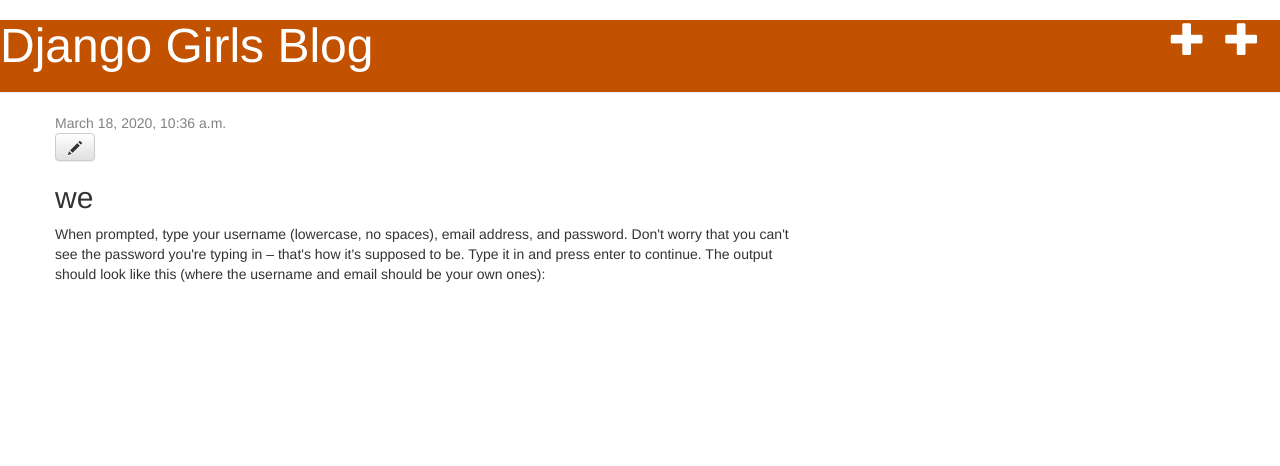
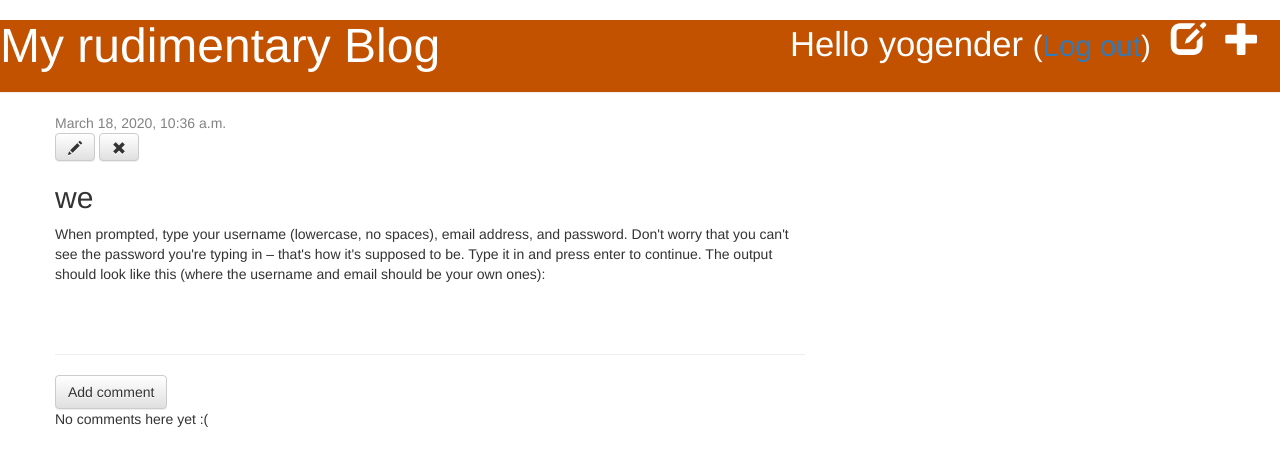
Before and after one commit to yogenderPalChandra/my-first-blog, a Django app: page /post/3/ in a window 1280 px wide. Shown: the top 466 px of the page. Run offline with Django 3.2, Linux system fonts and the light colour scheme; a user stored in the database is signed in; data comes from the database, SQL or seed files in the repository; both versions use the stored data as it was after the commit; some libraries are stand-ins or nearby versions.

Commit message:
added comment final

```diff
--- a/blog/admin.py
+++ b/blog/admin.py
@@ -1,4 +1,7 @@
+#from django.contrib import admin
+from .models import Post
 from django.contrib import admin
-from .models import Post
+from .models import Post, Comment
 
 admin.site.register(Post)
+admin.site.register(Comment)
--- a/blog/models.py
+++ b/blog/models.py
@@ -16,3 +16,20 @@ class Post(models.Model):
 
     def __str__(self):
         return self.title
+
+class Comment(models.Model):
+    post = models.ForeignKey('blog.Post', on_delete=models.CASCADE, related_name='comments')
+    author = models.CharField(max_length=200)
+    text = models.TextField()
+    created_date = models.DateTimeField(default=timezone.now)
+    approved_comment = models.BooleanField(default=False)
+
+    def approve(self):
+        self.approved_comment = True
+        self.save()
+
+    def __str__(self):
+        return self.text
+
+def approved_comments(self):
+    return self.comments.filter(approved_comment=True)
--- a/blog/static/css/blog.css
+++ b/blog/static/css/blog.css
@@ -45,3 +45,7 @@ h1, h2, h3, h4 {
 .post h2 a, .post h2 a:visited {
     color: #000000;
 }
+
+.comment {
+    margin: 20px 0px 20px 20px;
+}
--- a/blog/templates/blog/base.html
+++ b/blog/templates/blog/base.html
@@ -1,26 +1,31 @@
 {% load static %}
 <html>
     <head>
-        <title>Django Girls blog</title>
+        <title>My rudimentary blog</title>
         <link rel="stylesheet" href="//maxcdn.bootstrapcdn.com/bootstrap/3.2.0/css/bootstrap.min.css">
         <link rel="stylesheet" href="//maxcdn.bootstrapcdn.com/bootstrap/3.2.0/css/bootstrap-theme.min.css">
-        <link href='//fonts.googleapis.com/css?family=Lobster&subset=latin,latin-ext' rel='stylesheet' type='text/css'>
+        <link href="//fonts.googleapis.com/css?family=Lobster&subset=latin,latin-ext" rel="stylesheet" type="text/css">
         <link rel="stylesheet" href="{% static 'css/blog.css' %}">
     </head>
     <body>
         <div class="page-header">
-	    {% if user.is_authenticated %}
-    	    <a href="{% url 'post_new' %}" class="top-menu"><span class="glyphicon glyphicon-plus"></span></a>
-	    {% endif %}
+            {% if user.is_authenticated %}
+                <a href="{% url 'post_new' %}" class="top-menu"><span class="glyphicon glyphicon-plus"></span></a>
+                <a href="{% url 'post_draft_list' %}" class="top-menu"><span class="glyphicon glyphicon-edit"></span></a>
+                <p class="top-menu">Hello {{ user.username }} <small>(<a href="{% url 'logout' %}">Log out</a>)</small></p>
+            {% else %}
+                <a href="{% url 'login' %}" class="top-menu"><span class="glyphicon glyphicon-lock></span></a>
+            {% endif %}
 
-            <a href="{% url 'post_new' %}" class="top-menu"><span class="glyphicon glyphicon-plus"></span></a>
-            <h1><a href="/">Django Girls Blog</a></h1>
+            <h1><a href="/">My rudimentary Blog</a></h1>
         </div>
         <div class="content container">
             <div class="row">
                 <div class="col-md-8">
-                    {% block content %}
-                    {% endblock %}
+
+                {% block content %}
+
+                {% endblock %}
                 </div>
             </div>
         </div>
--- a/blog/templates/blog/post_detail.html
+++ b/blog/templates/blog/post_detail.html
@@ -6,11 +6,34 @@
             <div class="date">
                 {{ post.published_date }}
             </div>
+	{% else %}
+	    <a class="btn btn-default" href="{% url 'post_publish' pk=post.pk %}">Publish</a>
         {% endif %}
 	{% if user.is_authenticated %}
         <a class="btn btn-default" href="{% url 'post_edit' pk=post.pk %}"><span class="glyphicon glyphicon-pencil"></span></a>
+	<a class="btn btn-default" href="{% url 'post_remove' pk=post.pk %}"><span class="glyphicon glyphicon-remove"></span></a>
+
         {% endif %}
         <h2>{{ post.title }}</h2>
         <p>{{ post.text|linebreaksbr }}</p>
     </div>
+    <hr>
+    <a class="btn btn-default" href="{% url 'add_comment_to_post' pk=post.pk %}">Add comment</a>
+    {% for comment in post.comments.all %}
+    {% if user.is_authenticated or comment.approved_comment %}
+    <div class="comment">
+        <div class="date">
+            {{ comment.created_date }}
+            {% if not comment.approved_comment %}
+                <a class="btn btn-default" href="{% url 'comment_remove' pk=comment.pk %}"><span class="glyphicon glyphicon-remove"></span></a>
+                <a class="btn btn-default" href="{% url 'comment_approve' pk=comment.pk %}"><span class="glyphicon glyphicon-ok"></span></a>
+            {% endif %}
+        </div>
+        <strong>{{ comment.author }}</strong>
+        <p>{{ comment.text|linebreaks }}</p>
+    </div>
+    {% endif %}
+{% empty %}
+    <p>No comments here yet :(</p>
+{% endfor %}
 {% endblock %}
--- a/blog/templates/blog/post_list.html
+++ b/blog/templates/blog/post_list.html
@@ -6,7 +6,8 @@
             <div class="date">
                 {{ post.published_date }}
             </div>
-            <h1><a href="{% url 'post_detail' pk=post.pk %}">{{ post.title }}</a></h1>
+            <a href="{% url 'post_detail' pk=post.pk %}">Comments: {{ post.approved_comments.count }}</a>
+
             <p>{{ post.text|linebreaksbr }}</p>
         </div>
     {% endfor %}
--- a/blog/urls.py
+++ b/blog/urls.py
@@ -6,4 +6,11 @@ urlpatterns = [
     path('post/<int:pk>/', views.post_detail, name='post_detail'),
     path('post/new/', views.post_new, name='post_new'),
     path('post/<int:pk>/edit/', views.post_edit, name='post_edit'),
+    path('drafts/', views.post_draft_list, name='post_draft_list'),
+    path('post/<pk>/publish/', views.post_publish, name='post_publish'),
+    path('post/<pk>/remove/', views.post_remove, name='post_remove'),
+    path('post/<int:pk>/comment/', views.add_comment_to_post, name='add_comment_to_post'),
+    path('comment/<int:pk>/approve/', views.comment_approve, name='comment_approve'),
+    path('comment/<int:pk>/remove/', views.comment_remove, name='comment_remove'),
+
 ]
--- a/blog/views.py
+++ b/blog/views.py
@@ -2,6 +2,9 @@ from django.shortcuts import render
 from django.shortcuts import render, get_object_or_404
 from .forms import PostForm
 from django.shortcuts import redirect
+from django.contrib.auth.decorators import login_required
+from .forms import PostForm, CommentForm
+from .models import Post, Comment
 
 def post_list(request):
     return render(request, 'blog/post_list.html', {})
@@ -17,19 +20,22 @@ def post_list(request):
 def post_detail(request, pk):
     post = get_object_or_404(Post, pk=pk)
     return render(request, 'blog/post_detail.html', {'post': post})
+@login_required
 def post_new(request):
+
     if request.method == "POST":
         form = PostForm(request.POST)
         if form.is_valid():
             post = form.save(commit=False)
             post.author = request.user
-            post.published_date = timezone.now()
+            #post.published_date = timezone.now()
             post.save()
             return redirect('post_detail', pk=post.pk)
     else:
         form = PostForm()
     return render(request, 'blog/post_edit.html', {'form': form})
 
+@login_required
 def post_edit(request, pk):
     post = get_object_or_404(Post, pk=pk)
     if request.method == "POST":
@@ -37,9 +43,50 @@ def post_edit(request, pk):
         if form.is_valid():
             post = form.save(commit=False)
             post.author = request.user
-            post.published_date = timezone.now()
+            #post.published_date = timezone.now()
             post.save()
             return redirect('post_detail', pk=post.pk)
     else:
         form = PostForm(instance=post)
     return render(request, 'blog/post_edit.html', {'form': form})
+
+@login_required
+def post_draft_list(request):
+    posts = Post.objects.filter(published_date__isnull=True).order_by('created_date')
+    return render(request, 'blog/post_draft_list.html', {'posts': posts})
+
+@login_required
+def post_publish(request, pk):
+    post = get_object_or_404(Post, pk=pk)
+    post.publish()
+    return redirect('post_detail', pk=pk)
+@login_required
+def post_remove(request, pk):
+    post = get_object_or_404(Post, pk=pk)
+    post.delete()
+    return redirect('post_list')
+
+def add_comment_to_post(request, pk):
+    post = get_object_or_404(Post, pk=pk)
+    if request.method == "POST":
+        form = CommentForm(request.POST)
+        if form.is_valid():
+            comment = form.save(commit=False)
+            comment.post = post
+            comment.save()
+            return redirect('post_detail', pk=post.pk)
+    else:
+        form = CommentForm()
+    return render(request, 'blog/add_comment_to_post.html', {'form': form})
+
+@login_required
+def comment_approve(request, pk):
+    comment = get_object_or_404(Comment, pk=pk)
+    comment.approve()
+    return redirect('post_detail', pk=comment.post.pk)
+
+@login_required
+def comment_remove(request, pk):
+    comment = get_object_or_404(Comment, pk=pk)
+    comment.delete()
+    return redirect('post_detail', pk=comment.post.pk)
--- a/mysite/settings.py
+++ b/mysite/settings.py
@@ -27,7 +27,7 @@ DEBUG = True
 
 ALLOWED_HOSTS = ['127.0.0.1', '.pythonanywhere.com']
 
-
+LOGIN_REDIRECT_URL = '/'
 # Application definition
 
 INSTALLED_APPS = [
--- a/mysite/urls.py
+++ b/mysite/urls.py
@@ -13,10 +13,14 @@ Including another URLconf
     1. Import the include() function: from django.urls import include, path
     2. Add a URL to urlpatterns:  path('blog/', include('blog.urls'))
 """
+from django.urls import path, include
 from django.contrib import admin
-from django.urls import path, include
+
+from django.contrib.auth import views
 
 urlpatterns = [
     path('admin/', admin.site.urls),
+    path('accounts/login/', views.LoginView.as_view(), name='login'),
+    path('accounts/logout/', views.LogoutView.as_view(next_page='/'), name='logout'),
     path('', include('blog.urls')),
 ]
```
Also changed, not shown: blog/forms.py (+8 -1 lines), blog/templates/blog/add_comment_to_post.html (added, +9 -0 lines), blog/templates/blog/post_draft_list.html (added, +11 -0 lines), blog/templates/registration/login.html (added, +24 -0 lines), blog/migrations/0002_comment.py (added), db.sqlite3.
